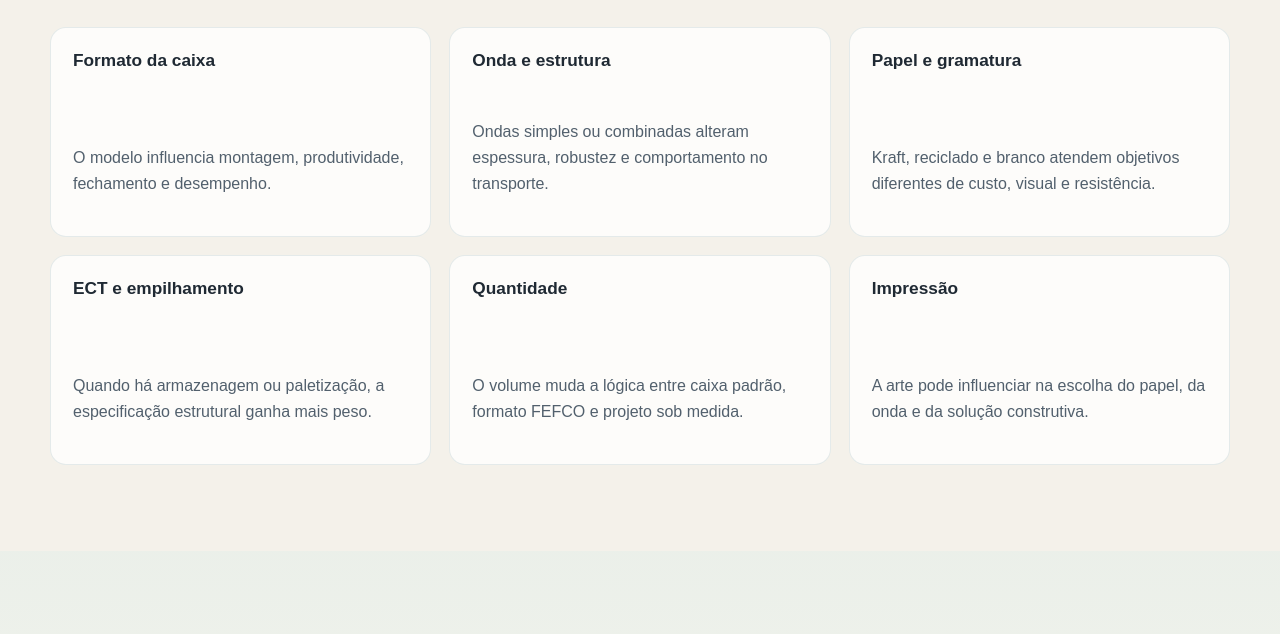
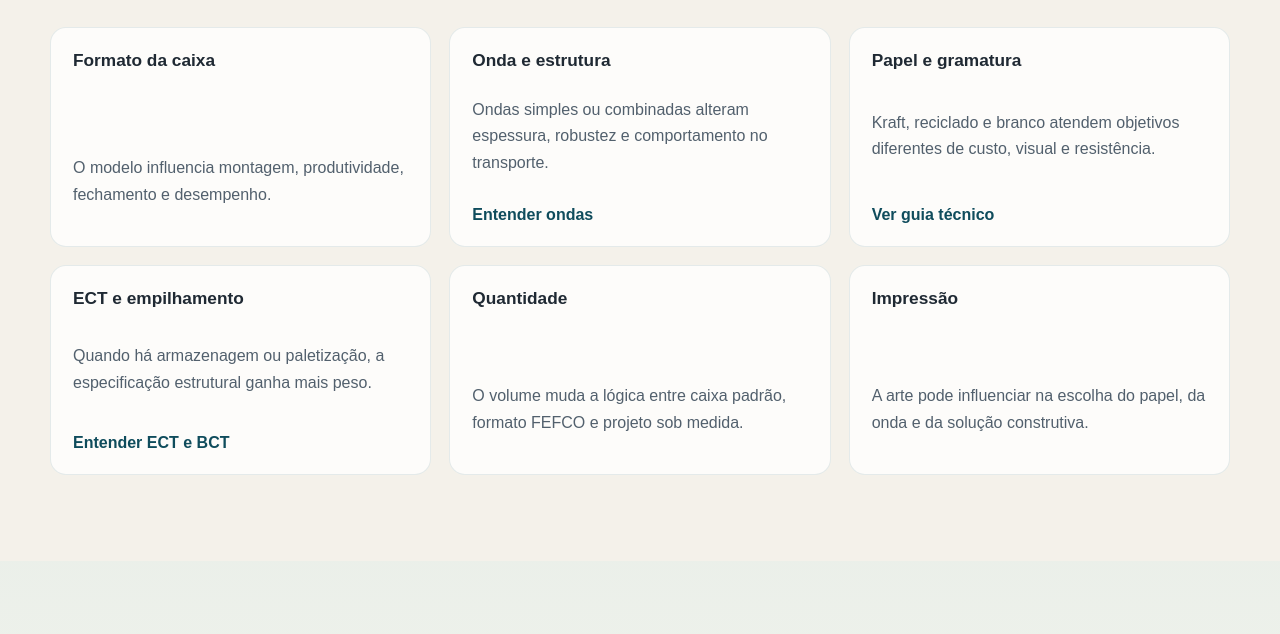
Before and after one commit to luccaribas/new-age-ind, a plain HTML site: page caixas-de-papelao-ondulado/index.html in a window 1280 px wide. Shown: the part 1276-1910 px from the top of the page. Drawn offline with Linux system fonts and the light colour scheme.

Commit message:
Adiciona pagina guia tecnica e linkagem interna

```diff
--- a/caixas-de-papelao-ondulado/index.html
+++ b/caixas-de-papelao-ondulado/index.html
@@ -65,9 +65,9 @@
         </div>
         <div class="solution-grid">
           <article class="solution-card"><h3>Formato da caixa</h3><p>O modelo influencia montagem, produtividade, fechamento e desempenho.</p></article>
-          <article class="solution-card"><h3>Onda e estrutura</h3><p>Ondas simples ou combinadas alteram espessura, robustez e comportamento no transporte.</p></article>
-          <article class="solution-card"><h3>Papel e gramatura</h3><p>Kraft, reciclado e branco atendem objetivos diferentes de custo, visual e resistência.</p></article>
-          <article class="solution-card"><h3>ECT e empilhamento</h3><p>Quando há armazenagem ou paletização, a especificação estrutural ganha mais peso.</p></article>
+          <article class="solution-card"><h3>Onda e estrutura</h3><p>Ondas simples ou combinadas alteram espessura, robustez e comportamento no transporte.</p><a class="text-link" href="../guia/ect-bct-onda-gramatura/index.html">Entender ondas</a></article>
+          <article class="solution-card"><h3>Papel e gramatura</h3><p>Kraft, reciclado e branco atendem objetivos diferentes de custo, visual e resistência.</p><a class="text-link" href="../guia/ect-bct-onda-gramatura/index.html">Ver guia técnico</a></article>
+          <article class="solution-card"><h3>ECT e empilhamento</h3><p>Quando há armazenagem ou paletização, a especificação estrutural ganha mais peso.</p><a class="text-link" href="../guia/ect-bct-onda-gramatura/index.html">Entender ECT e BCT</a></article>
           <article class="solution-card"><h3>Quantidade</h3><p>O volume muda a lógica entre caixa padrão, formato FEFCO e projeto sob medida.</p></article>
           <article class="solution-card"><h3>Impressão</h3><p>A arte pode influenciar na escolha do papel, da onda e da solução construtiva.</p></article>
         </div>
```
Also changed, not shown: index.html (+1 -0 lines), orcamento-rapido/index.html (+1 -0 lines).
